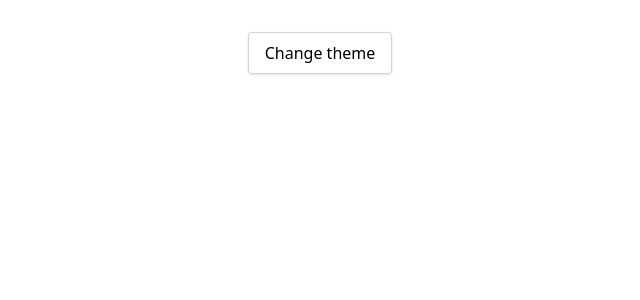
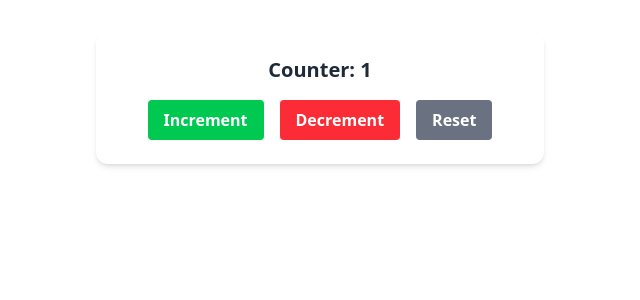
Before and after one commit to WenceslaoGutierrez/Platzi_Curso_React, a React (Vite) app: page / in a window 1280 px wide. Shown: the top 300 px of the page, without its empty margins (320-960 px from the left). Built offline with nearby package versions, Linux system fonts and the light colour scheme.

Commit message:
Creación de custom hook y componente que lo aplica.

```diff
--- a/src/App.jsx
+++ b/src/App.jsx
@@ -3,6 +3,7 @@ import reactLogo from './assets/react.svg'
 import viteLogo from '/vite.svg'
 import Counter from './components/Counter/Counter'
 import './App.css'
+import CounterWithCustomHook from './components/CounterWithCustomHook/CounterWithCustomHook'
 
 const ThemeContext = createContext();
 
@@ -43,9 +44,7 @@ function App() {
 
   return (
     <>
-      <ThemeProvider>
-        <ThemeButton/>
-      </ThemeProvider>
+      <CounterWithCustomHook/>
     </>
   );
 }
--- /dev/null
+++ b/src/components/CounterWithCustomHook/CounterWithCustomHook.jsx
@@ -0,0 +1,30 @@
+import useCounter from "../../hooks/useCounter";
+
+const CounterWithCustomHook = () =>{
+    const {count,
+        increment,
+        decrement,
+        reset} = useCounter (1);
+
+        return (
+            <>
+                <div className="p-6 max-w-md mx-auto bg-white rounded-xl shadow-md text-center space-y-4">
+                    <p className="text-xl font-semibold text-gray-800">Counter: {count}</p>
+                    <div className="flex justify-center gap-4">
+                        <button onClick={increment} className="bg-green-500 hover:bg-green-600 text-white font-bold py-2 px-4 rounded transition">
+                            Increment
+                        </button>
+
+                        <button onClick={decrement} className="bg-red-500 hover:bg-red-600 text-white font-bold py-2 px-4 rounded transition">
+                            Decrement
+                        </button>
+
+                        <button onClick={reset} className="bg-gray-500 hover:bg-gray-600 text-white font-bold py-2 px-4 rounded transition">
+                            Reset
+                        </button>
+                    </div>
+                </div>
+            </>)
+}
+
+export default CounterWithCustomHook;
--- /dev/null
+++ b/src/hooks/useCounter.jsx
@@ -0,0 +1,17 @@
+import { useState } from "react"
+
+function useCounter(initialValue = 0){
+    const [count,SetCount] =useState(initialValue)
+
+    const increment = () => SetCount(prev => prev+1)
+    const decrement = () => SetCount(prev => prev-1)
+    const reset = () => SetCount(initialValue)
+
+    return{
+        count,
+        increment,
+        decrement,
+        reset
+    }
+}
+export default useCounter;
```
